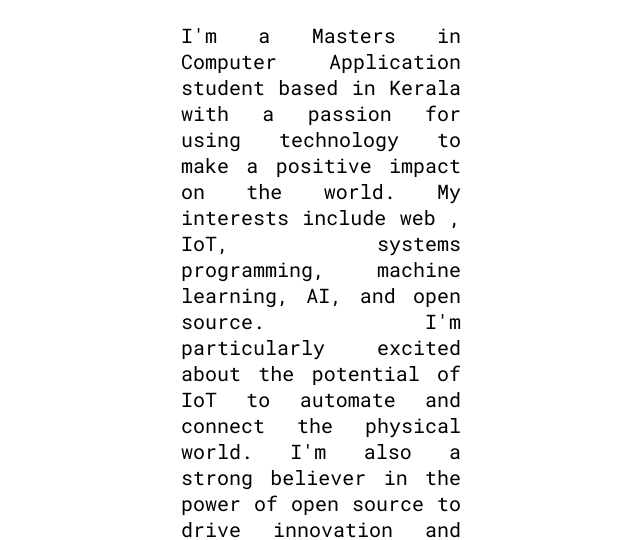
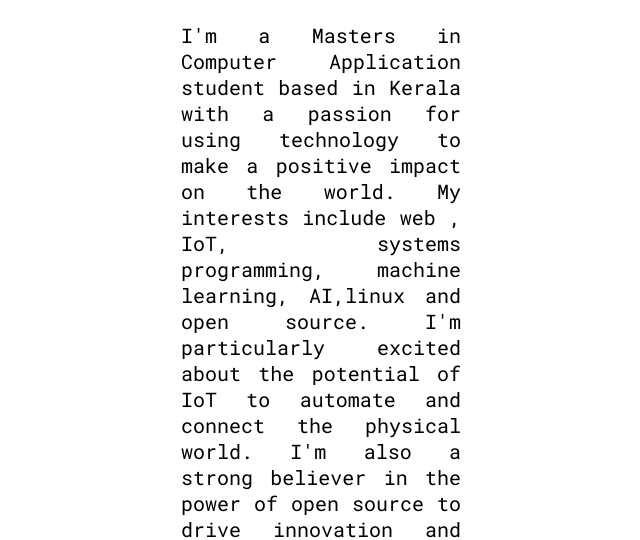
Before and after one commit to aswinr19/portfolio, a plain HTML site: page index.html in a window 1280 px wide. Shown: the part 261-801 px from the top of the page, without its empty margins (19-659 px from the left). Drawn offline with Linux system fonts and the light colour scheme.

Commit message:
Update index.html

```diff
--- a/index.html
+++ b/index.html
@@ -22,7 +22,7 @@
 			<p>
 				I'm a Masters in Computer Application student based in Kerala with a
 				passion for using technology to make a positive impact on the world. My
-				interests include web , IoT, systems programming, machine learning, AI,
+				interests include web , IoT, systems programming, machine learning, AI,linux
 				and open source. I'm particularly excited about the potential of IoT to
 				automate and connect the physical world. I'm also a strong believer in
 				the power of open source to drive innovation and collaboration in the
```
